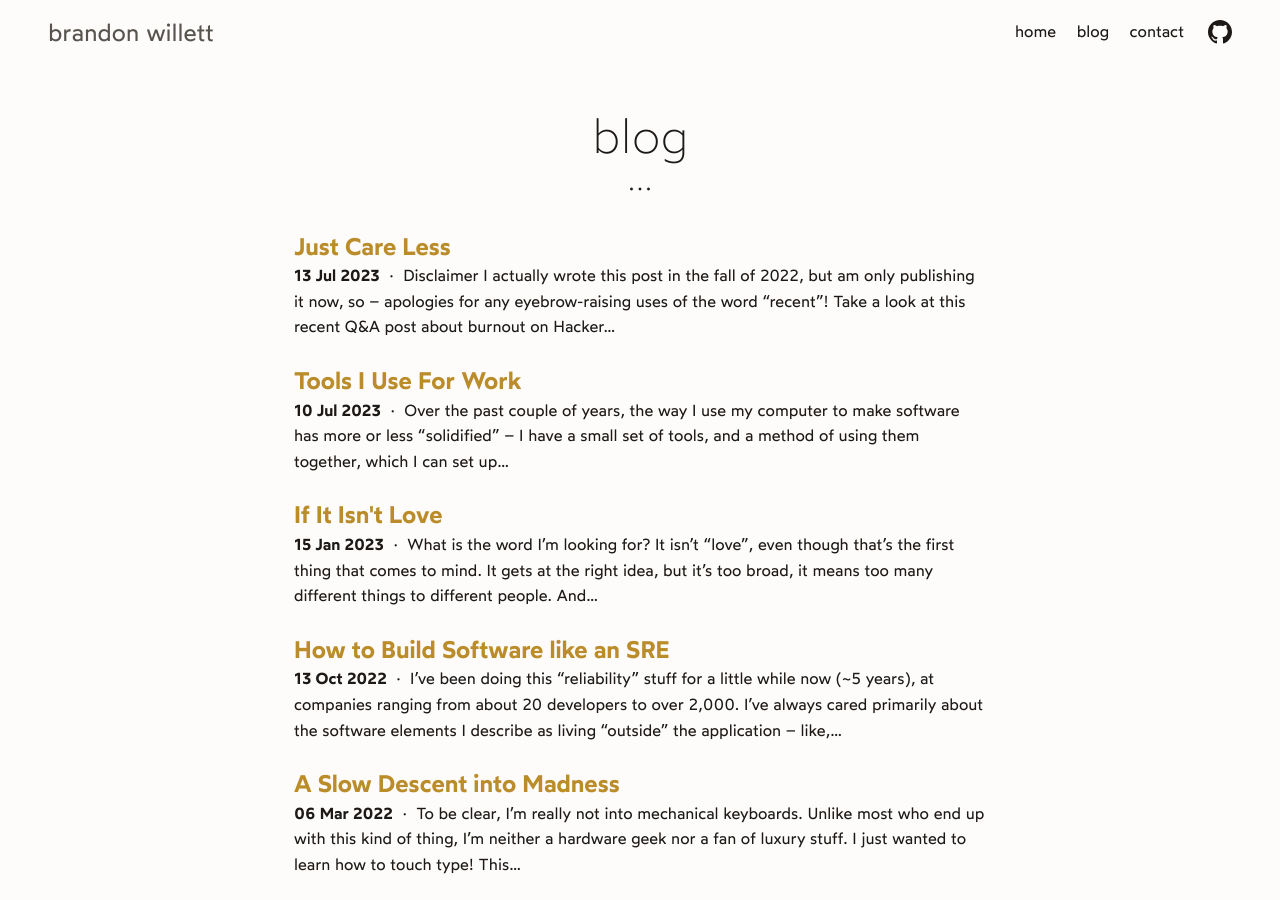
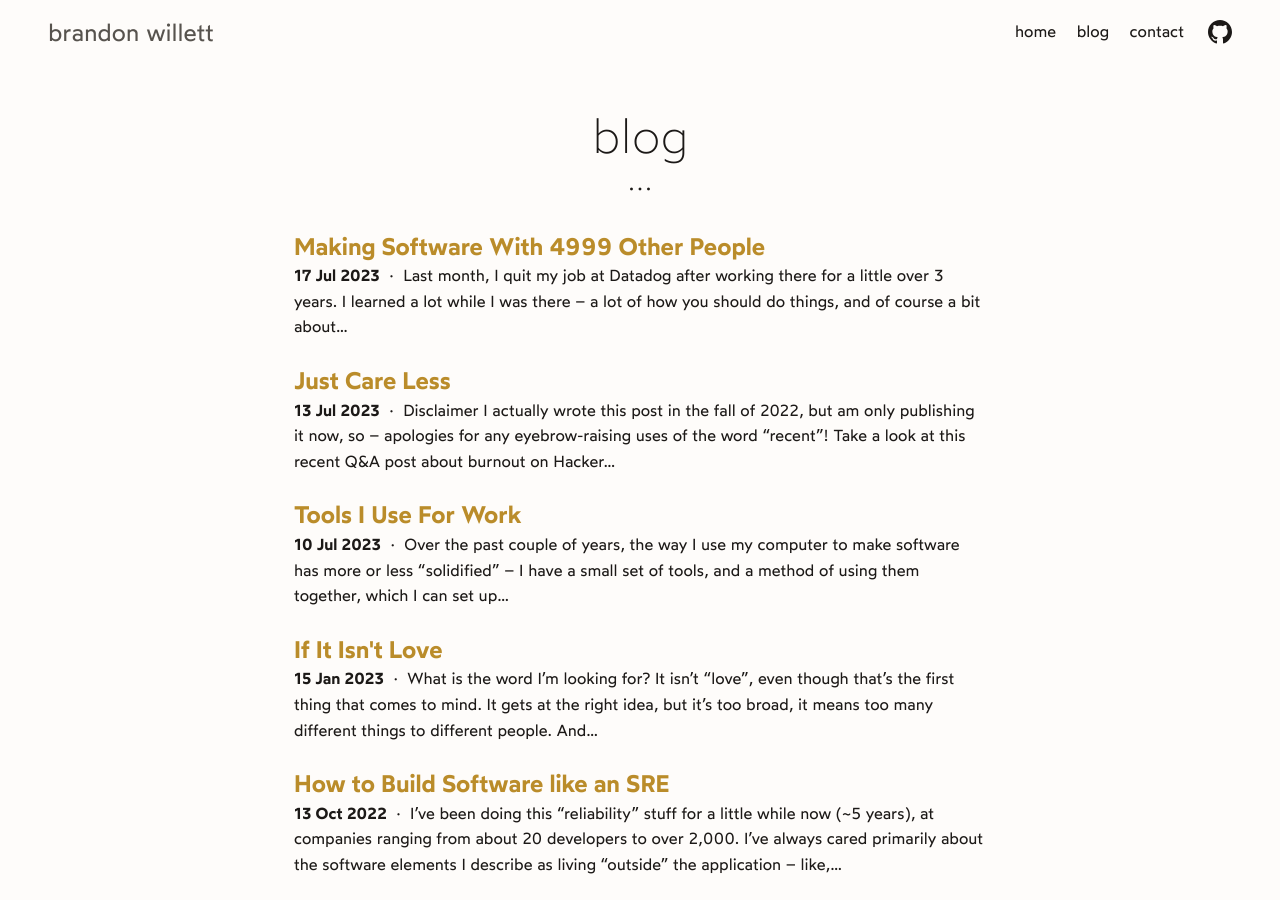
Before and after one commit to pickledish/pickledish.github.io, a Jekyll site: the page built from postList.md, in a window 1280 px wide and 900 px high. Built offline with Jekyll 4.4.1, drawn with Linux system fonts in a browser that asks for light colours.

Commit message:
rename and publish datadog

```diff
--- a/_drafts/2023-07-17-datadog.md
+++ b/_posts/2023-07-17-4999.md
@@ -1,12 +1,12 @@
 ---
 layout: post
-title: "Things I Learned at Datadog"
-permalink: /posts/datadog/
+title: "Making Software With 4999 Other People"
+permalink: /posts/4999/
 ---
 
-Last month, I quit my job at [Datadog]() after working there for a little over 3 years.
+Last month, I quit my job at [Datadog](https://www.datadoghq.com) after working there for a little over 3 years.
 
-I learned a lot while I was there -- a lot of how you _should_ do things, and of course a bit about how you should _not_ do things -- and I wanted to take a minute to write some of it down, while it's all still fresh in my mind.
+I learned a lot while I was there -- a lot of how you _should_ do things, and of course a bit about how you probably should _not_ do things -- and I wanted to take a minute to write some of it down, while it's all still fresh in my mind.
 
 {% include disclaimer.html content="
 This is all **purely my own opinion**, and only reflects my own experiences in one part of one company. You may have learned some completely opposite lessons through your own experiences -- perfectly valid too!
```
Also changed, not shown: other parts of _posts/2023-07-17-4999.md (+2 -2 lines).
